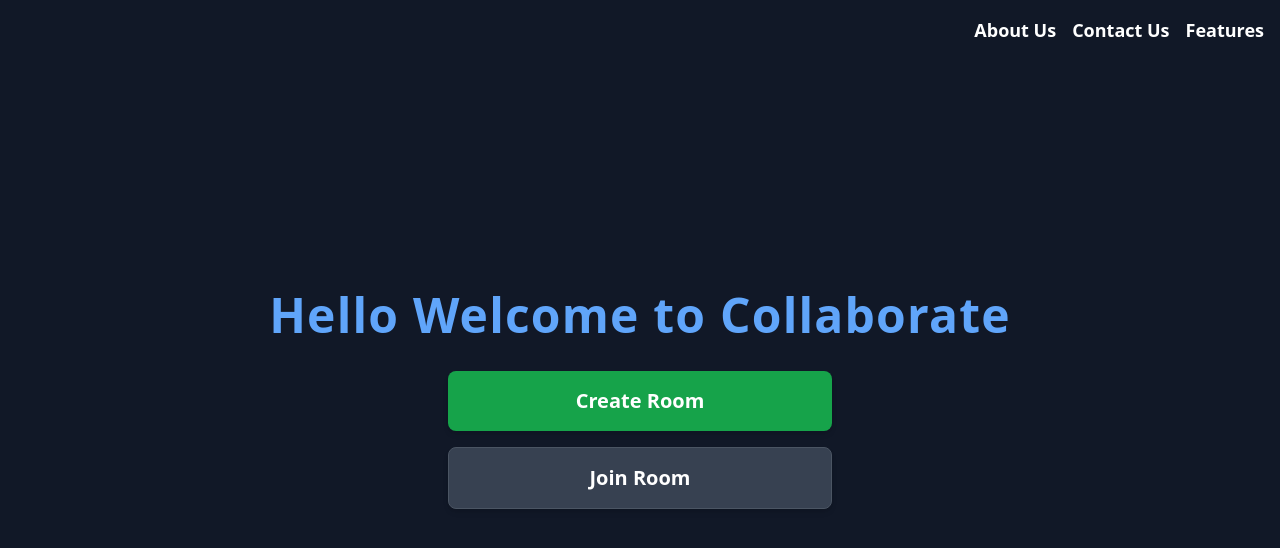
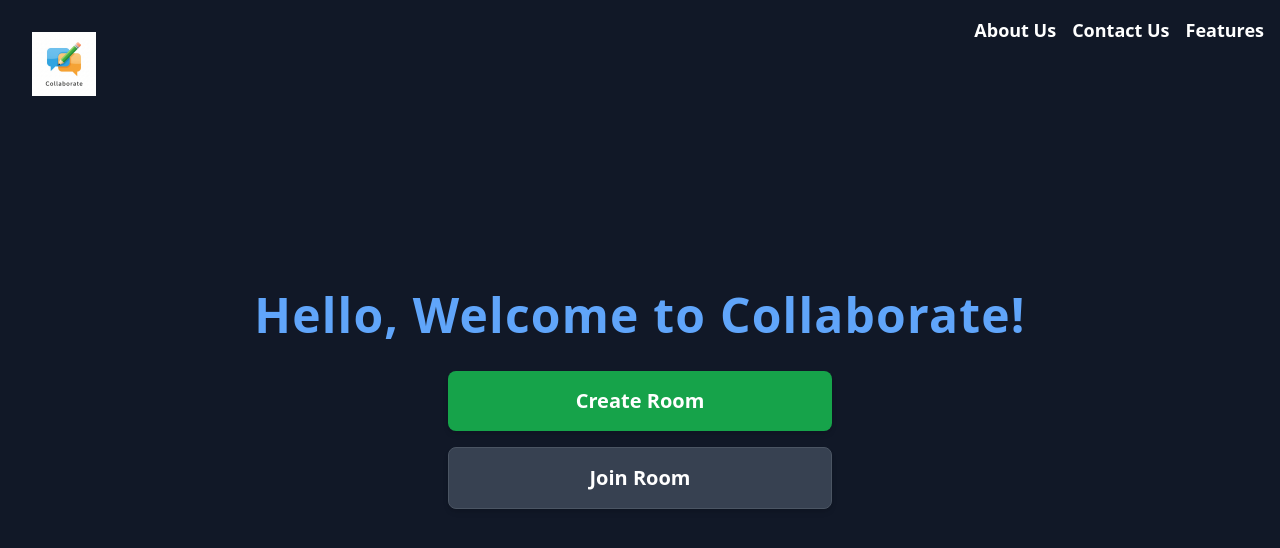
Before and after one commit to Shaurya2510/Colaborate-Whiteboard-webapp, a React (Vite) app in the folder FrontEnd/: page / in a window 1280 px wide. Shown: the top 548 px of the page. Built offline with nearby package versions, Linux system fonts and the light colour scheme; no server answers; a web font is replaced by a local one.

Commit message:
Fix: backend CORS + socket config for deployment

```diff
--- a/FrontEnd/index.html
+++ b/FrontEnd/index.html
@@ -1,10 +1,11 @@
 <!DOCTYPE html>
 <html lang="en">
+
 <head>
   <meta charset="UTF-8" />
-    <link rel="icon" type="image/svg+xml" href="/vite.svg" />
+  <link rel="icon" type="image/svg+xml" href="/Logo1.png" />
   <meta name="viewport" content="width=device-width, initial-scale=1.0" />
-    <title>Vite + React</title>
+  <title>Welcome to Collaborate!</title>
   <link rel="preconnect" href="https://fonts.googleapis.com">
   <link rel="preconnect" href="https://fonts.gstatic.com" crossorigin>
   <link href="https://fonts.googleapis.com/css2?family=Poppins&display=swap" rel="stylesheet">
@@ -13,8 +14,10 @@
   <link rel="preconnect" href="https://fonts.gstatic.com" crossorigin>
   <link href="https://fonts.googleapis.com/css2?family=Belanosima&display=swap" rel="stylesheet">
 </head>
+
 <body>
   <div id="root"></div>
   <script type="module" src="/src/main.jsx"></script>
 </body>
+
 </html>
--- a/FrontEnd/src/pages/LandingPage/index.jsx
+++ b/FrontEnd/src/pages/LandingPage/index.jsx
@@ -4,12 +4,19 @@ import Navbar from '../../components/Navbar';
 
 const LandingPage = () => {
   return (
-    <div className="flex flex-col items-center justify-center min-h-screen bg-gray-900 text-white p-4">
+    <div className="relative flex flex-col items-center justify-center min-h-screen bg-gray-900 text-white p-4">
+      {/* Logo in the top-left corner */}
+      <img
+        src="Logo2.png"
+        alt="Collaborate Logo"
+        className="absolute top-8 left-8 w-16 h-16"
+      />
+
       <Navbar />
 
       {/* Welcome Message */}
       <h1 className="text-5xl font-extrabold mb-8 text-blue-400 tracking-wide text-shadow-lg">
-        Hello Welcome to Collaborate
+        Hello, Welcome to Collaborate!
       </h1>
 
       {/* Button Group */}
```
Also changed, not shown: FrontEnd/public/Logo1.png (added), FrontEnd/public/Logo2.png (added). Lines whose indentation alone changed are shown as unchanged.
